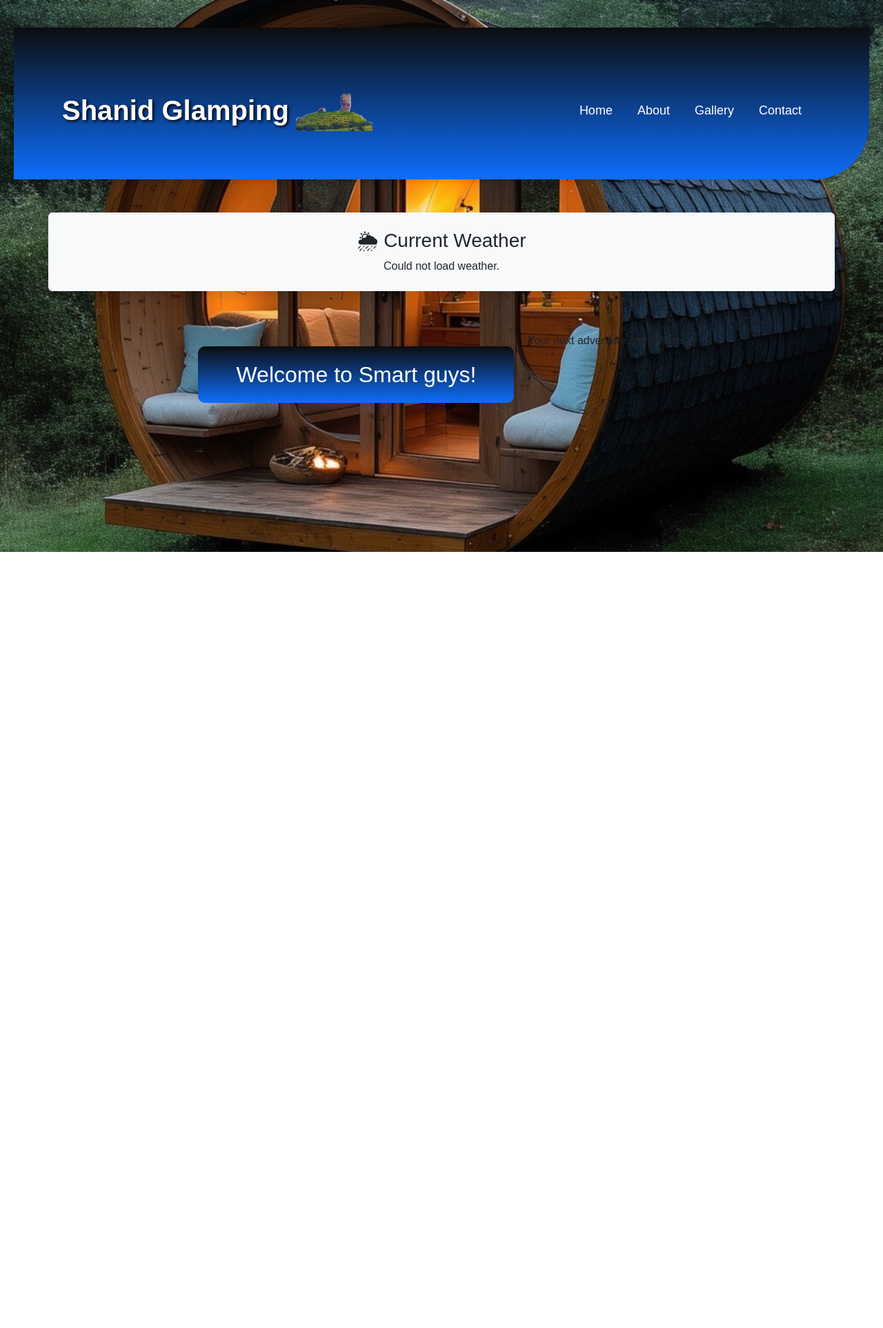
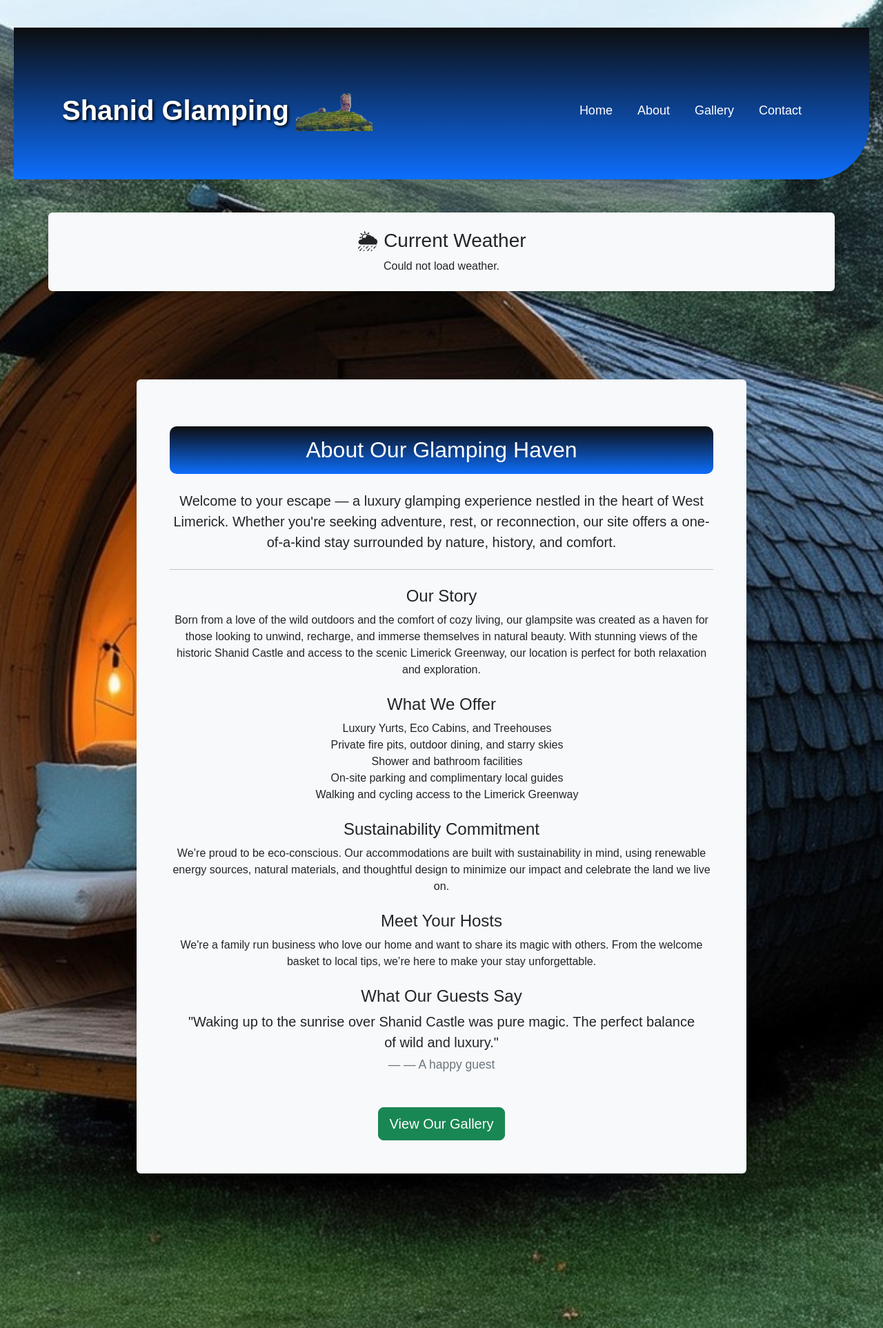
Before and after one commit to aruttle/assignment-module-3, a Flask app: page /about in a window 1280 px wide. Shown: the whole page at 69% size. Before the commit the page ends 800 px from the top, so only its background shows below. Run offline with Flask 3, Linux system fonts and the light colour scheme.

Commit message:
Added context to about html and button to link to gallery

```diff
--- a/templates/about.html
+++ b/templates/about.html
@@ -1,5 +1,59 @@
 {% extends "base.html" %}
+
+{% block title %}About Us{% endblock %}
+
 {% block content %}
-    <h2>Welcome to Smart guys!</h2>
-    <p>Your next adventure starts here.</p>
+<div class="container py-5">
+  <div class="col-lg-10 mx-auto bg-light p-5 rounded shadow">
+    <h2 class="text-center mb-4">About Our Glamping Haven</h2>
+
+    <p class="lead text-center">
+      Welcome to your escape — a luxury glamping experience nestled in the heart of West Limerick.
+      Whether you're seeking adventure, rest, or reconnection, our site offers a one-of-a-kind stay
+      surrounded by nature, history, and comfort.
+    </p>
+
+    <hr class="my-4">
+
+    <h4>Our Story</h4>
+    <p>
+      Born from a love of the wild outdoors and the comfort of cozy living, our glampsite was created
+      as a haven for those looking to unwind, recharge, and immerse themselves in natural beauty.
+      With stunning views of the historic Shanid Castle and access to the scenic Limerick Greenway,
+      our location is perfect for both relaxation and exploration.
+    </p>
+
+    <h4 class="mt-4">What We Offer</h4>
+    <ul class="list-unstyled ps-3">
+      <li>Luxury Yurts, Eco Cabins, and Treehouses</li>
+      <li>Private fire pits, outdoor dining, and starry skies</li>
+      <li>Shower and bathroom facilities</li>
+      <li>On-site parking and complimentary local guides</li>
+      <li>Walking and cycling access to the Limerick Greenway</li>
+    </ul>
+
+    <h4 class="mt-4">Sustainability Commitment</h4>
+    <p>
+      We’re proud to be eco-conscious. Our accommodations are built with sustainability in mind,
+      using renewable energy sources, natural materials, and thoughtful design to minimize our impact
+      and celebrate the land we live on.
+    </p>
+
+    <h4 class="mt-4">Meet Your Hosts</h4>
+    <p>
+      We're a family run business who love our home and want to share its magic with others.
+      From the welcome basket to local tips, we’re here to make your stay unforgettable.
+    </p>
+
+    <h4 class="mt-4">What Our Guests Say</h4>
+    <blockquote class="blockquote px-3">
+      <p class="mb-0">"Waking up to the sunrise over Shanid Castle was pure magic. The perfect balance of wild and luxury."</p>
+      <footer class="blockquote-footer mt-1">— A happy guest</footer>
+    </blockquote>
+
+    <div class="text-center mt-5">
+      <a href="{{ url_for('gallery') }}" class="btn btn-success btn-lg">View Our Gallery</a>
+    </div>
+  </div>
+</div>
 {% endblock %}
```
Also changed, not shown: bookings.json (+7 -0 lines).
